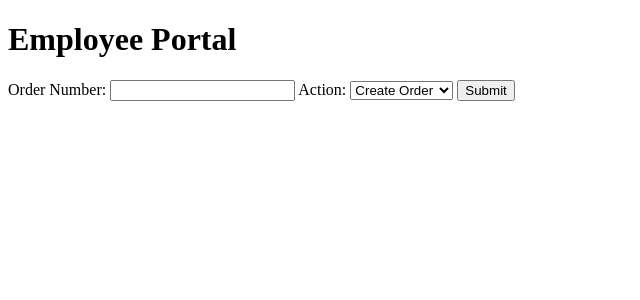
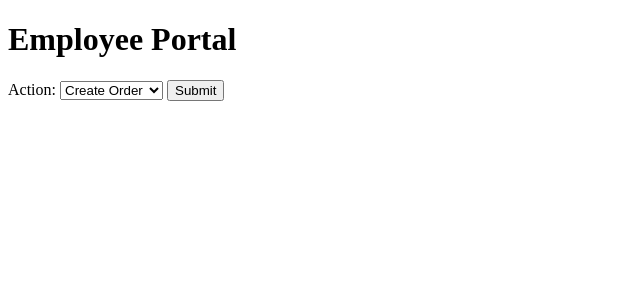
Before and after one commit to HaimOzer123/order-status-management-system, a Flask app: page /employee in a window 1280 px wide. Shown: the top 300 px of the page, without its empty margins (0-640 px from the left). Run offline with Flask 3, Linux system fonts and the light colour scheme; parts of the project's set-up code (start-up, migrations or seed data) failed here and were passed over.

Commit message:
Rewrite to fix new order bug

```diff
--- a/python/app.py
+++ b/python/app.py
@@ -15,8 +15,7 @@ order_status_lib.get_order_status.restype = ctypes.c_int
 order_status_lib.update_order_status.argtypes = [ctypes.c_int, ctypes.c_int]
 order_status_lib.update_order_status.restype = None
 
-order_status_lib.create_order.argtypes = [ctypes.c_int]
-order_status_lib.create_order.restype = None
+order_status_lib.create_order.restype = ctypes.c_int
 
 @app.route('/')
 def index():
@@ -27,7 +26,6 @@ def customer():
     if request.method == 'POST':
         order_number = int(request.form['order_number'])
         print(f"[DEBUG] Customer checking order number: {order_number}")
-        order_status_lib.load_order_statuses()  # Reload orders from file
         status_code = order_status_lib.get_order_status(order_number)
         status_dict = {
             0: "Drawing",
@@ -48,13 +46,17 @@ def customer():
 def employee():
     if request.method == 'POST':
         action = request.form['action']
-        order_number = int(request.form['order_number'])
-        print(f"[DEBUG] Employee selected action: {action} for order number: {order_number}")
+        print(f"[DEBUG] Employee selected action: {action}")
 
         if action == "Create Order":
-            print(f"[DEBUG] Attempting to create order {order_number}")
-            order_status_lib.create_order(order_number)
+            print(f"[DEBUG] Attempting to create order")
+            new_order_number = order_status_lib.create_order()
+            if new_order_number != -1:
+                print(f"[DEBUG] Order {new_order_number} created successfully")
+            else:
+                print(f"[DEBUG] Failed to create order")
         elif action == "Update Order":
+            order_number = int(request.form['order_number'])
             status = int(request.form['status'])
             print(f"[DEBUG] Attempting to update order {order_number} to status {status}")
             order_status_lib.update_order_status(order_number, status)
--- a/python/templates/employee.html
+++ b/python/templates/employee.html
@@ -7,9 +7,6 @@
 <body>
     <h1>Employee Portal</h1>
     <form method="post">
-        <label for="order_number">Order Number:</label>
-        <input type="number" id="order_number" name="order_number" required>
-
         <label for="action">Action:</label>
         <select id="action" name="action" required>
             <option value="Create Order">Create Order</option>
@@ -17,6 +14,8 @@
         </select>
 
         <div id="update_section" style="display: none;">
+            <label for="order_number">Order Number:</label>
+            <input type="number" id="order_number" name="order_number" required>
             <label for="status">New Status:</label>
             <select id="status" name="status">
                 {% for value, label in status_dict.items() %}
```
Also changed, not shown: 3 other files.
